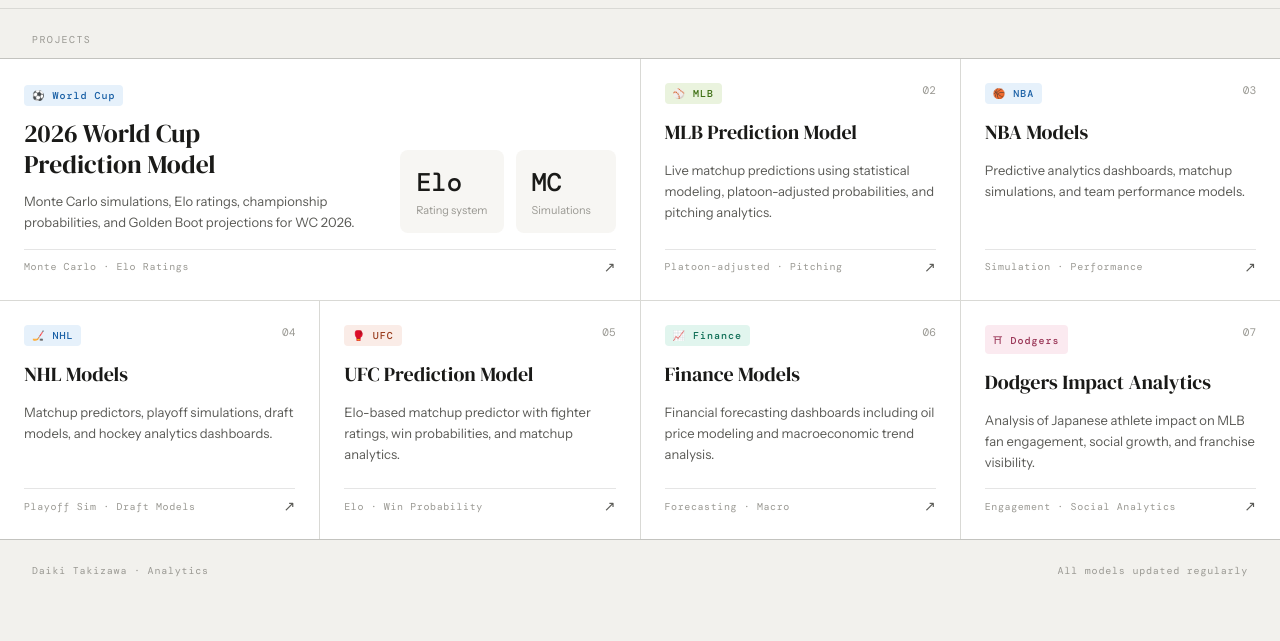
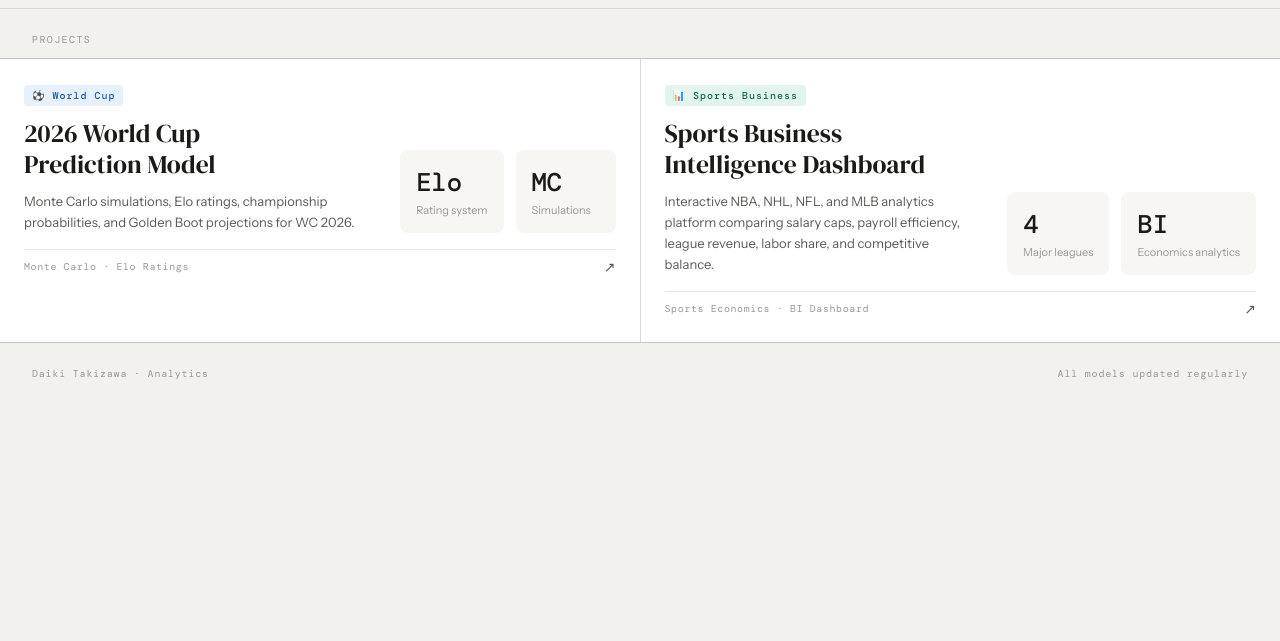
Before and after one commit to takizawadaiki/takizawadaiki.github.io, a plain HTML site: page index.html in a window 1280 px wide. Shown: the part 219-860 px from the top of the page. After the commit the page ends 800 px from the top, so only its background shows below. Drawn offline with nearby package versions, Linux system fonts and the light colour scheme.

Commit message:
Update index.html

```diff
--- a/index.html
+++ b/index.html
@@ -7,6 +7,7 @@
   <link rel="preconnect" href="https://fonts.googleapis.com" />
   <link rel="preconnect" href="https://fonts.gstatic.com" crossorigin />
   <link href="https://fonts.googleapis.com/css2?family=DM+Serif+Display:ital@0;1&family=DM+Mono:wght@400;500&family=Instrument+Sans:wght@400;500;600&display=swap" rel="stylesheet" />
+
   <style>
     *, *::before, *::after { box-sizing: border-box; margin: 0; padding: 0; }
 
@@ -41,7 +42,6 @@
 
     .site { padding-bottom: 4rem; }
 
-    /* Hero */
     .hero {
       padding: 3rem 2rem 2rem;
       border-bottom: 0.5px solid var(--border);
@@ -99,7 +99,8 @@
     }
 
     .live-dot {
-      width: 6px; height: 6px;
+      width: 6px;
+      height: 6px;
       border-radius: 50%;
       background: #3B6D11;
       animation: pulse 1.8s ease-in-out infinite;
@@ -116,7 +117,6 @@
       color: var(--text-tertiary);
     }
 
-    /* Section label */
     .section-label {
       font-family: 'DM Mono', monospace;
       font-size: 10px;
@@ -126,7 +126,6 @@
       padding: 1.5rem 2rem 0.75rem;
     }
 
-    /* Grid */
     .grid {
       display: grid;
       grid-template-columns: repeat(auto-fit, minmax(280px, 1fr));
@@ -136,7 +135,6 @@
       border-bottom: 0.5px solid var(--border);
     }
 
-    /* Cards */
     .card {
       background: var(--bg-primary);
       padding: 1.5rem;
@@ -160,7 +158,6 @@
       .card-featured { grid-column: span 1; }
     }
 
-    /* Tags */
     .card-tag {
       display: inline-flex;
       align-items: center;
@@ -179,14 +176,6 @@
     .tag-combat  { background: #FAECE7; color: #993C1D; }
     .tag-baseball{ background: #EAF3DE; color: #3B6D11; }
     .tag-culture { background: #FBEAF0; color: #993556; }
-
-    @media (prefers-color-scheme: dark) {
-      .tag-sports  { background: #0c2d4a; color: #85B7EB; }
-      .tag-finance { background: #08302a; color: #5DCAA5; }
-      .tag-combat  { background: #3d1a0a; color: #F0997B; }
-      .tag-baseball{ background: #1c3208; color: #97C459; }
-      .tag-culture { background: #3a1220; color: #ED93B1; }
-    }
 
     .card-num {
       font-family: 'DM Mono', monospace;
@@ -231,18 +220,18 @@
     .card-arrow {
       font-size: 14px;
       color: var(--text-secondary);
-      transition: transform 0.2s ease;
-      display: inline-block;
     }
 
-    /* Featured card internals */
     .featured-inner {
       display: flex;
       gap: 2rem;
       flex-wrap: wrap;
     }
 
-    .featured-text { flex: 1; min-width: 200px; }
+    .featured-text {
+      flex: 1;
+      min-width: 200px;
+    }
 
     .featured-stat {
       display: flex;
@@ -258,7 +247,6 @@
       font-family: 'DM Mono', monospace;
       font-size: 1.6rem;
       font-weight: 500;
-      color: var(--text-primary);
     }
 
     .stat-label {
@@ -273,7 +261,6 @@
       align-self: flex-end;
     }
 
-    /* Footer */
     .footer-bar {
       display: flex;
       justify-content: space-between;
@@ -291,20 +278,24 @@
     }
   </style>
 </head>
+
 <body>
+
 <div class="site">
 
 <header class="hero">
   <div class="hero-left">
-        <p class="hero-eyebrow">Predictive Analytics &amp; Modeling</p>
+    <p class="hero-eyebrow">Predictive Analytics & Modeling</p>
     <h1 class="hero-name">Daiki Takizawa<br><em>Analytics</em></h1>
   </div>
+
   <div class="hero-right">
     <span class="live-badge">
       <span class="live-dot"></span>
       Models live
     </span>
-        <span class="hero-count">7 active projects</span>
+
+    <span class="hero-count">8 active projects</span>
   </div>
 </header>
 
@@ -312,94 +303,76 @@
 
 <div class="grid">
 
-      <a class="card card-featured" href="https://takizawadaiki.github.io/world-cup-prediction-model/" target="_blank" rel="noopener">
+<a class="card card-featured" href="https://takizawadaiki.github.io/world-cup-prediction-model/" target="_blank">
   <div class="featured-inner">
     <div class="featured-text">
       <span class="card-tag tag-sports">⚽ World Cup</span>
-            <h2 class="card-title" style="font-size:1.6rem; margin-top:0.75rem;">2026 World Cup<br>Prediction Model</h2>
-            <p class="card-desc" style="margin-top:0.75rem;">Monte Carlo simulations, Elo ratings, championship probabilities, and Golden Boot projections for WC 2026.</p>
+      <h2 class="card-title" style="font-size:1.6rem; margin-top:0.75rem;">
+        2026 World Cup<br>Prediction Model
+      </h2>
+
+      <p class="card-desc" style="margin-top:0.75rem;">
+        Monte Carlo simulations, Elo ratings, championship probabilities,
+        and Golden Boot projections for WC 2026.
+      </p>
     </div>
+
     <div class="stats-row">
       <div class="featured-stat">
         <span class="stat-val">Elo</span>
         <span class="stat-label">Rating system</span>
       </div>
+
       <div class="featured-stat">
         <span class="stat-val">MC</span>
         <span class="stat-label">Simulations</span>
       </div>
     </div>
   </div>
+
   <div class="card-footer">
     <span class="card-method">Monte Carlo · Elo Ratings</span>
     <span class="card-arrow">↗</span>
   </div>
 </a>
 
-      <a class="card" href="https://takizawadaiki.github.io/MLB-Prediction-Model/" target="_blank" rel="noopener">
-        <span class="card-tag tag-baseball">⚾ MLB</span>
-        <span class="card-num">02</span>
-        <h2 class="card-title">MLB Prediction Model</h2>
-        <p class="card-desc">Live matchup predictions using statistical modeling, platoon-adjusted probabilities, and pitching analytics.</p>
+<a class="card card-featured" href="https://takizawadaiki.github.io/Sports-Business/" target="_blank">
+
+  <div class="featured-inner">
+
+    <div class="featured-text">
+      <span class="card-tag tag-finance">📊 Sports Business</span>
+
+      <h2 class="card-title" style="font-size:1.6rem; margin-top:0.75rem;">
+        Sports Business<br>Intelligence Dashboard
+      </h2>
+
+      <p class="card-desc" style="margin-top:0.75rem;">
+        Interactive NBA, NHL, NFL, and MLB analytics platform comparing salary caps,
+        payroll efficiency, league revenue, labor share, and competitive balance.
+      </p>
+    </div>
+
+    <div class="stats-row">
+
+      <div class="featured-stat">
+        <span class="stat-val">4</span>
+        <span class="stat-label">Major leagues</span>
+      </div>
+
+      <div class="featured-stat">
+        <span class="stat-val">BI</span>
+        <span class="stat-label">Economics analytics</span>
+      </div>
+
+    </div>
+  </div>
+
   <div class="card-footer">
-          <span class="card-method">Platoon-adjusted · Pitching</span>
+    <span class="card-method">Sports Economics · BI Dashboard</span>
     <span class="card-arrow">↗</span>
   </div>
-      </a>
 
-      <a class="card" href="https://takizawadaiki.github.io/NBA-Models/" target="_blank" rel="noopener">
-        <span class="card-tag tag-sports">🏀 NBA</span>
-        <span class="card-num">03</span>
-        <h2 class="card-title">NBA Models</h2>
-        <p class="card-desc">Predictive analytics dashboards, matchup simulations, and team performance models.</p>
-        <div class="card-footer">
-          <span class="card-method">Simulation · Performance</span>
-          <span class="card-arrow">↗</span>
-        </div>
-      </a>
-
-      <a class="card" href="https://takizawadaiki.github.io/NHL-Models/" target="_blank" rel="noopener">
-        <span class="card-tag tag-sports">🏒 NHL</span>
-        <span class="card-num">04</span>
-        <h2 class="card-title">NHL Models</h2>
-        <p class="card-desc">Matchup predictors, playoff simulations, draft models, and hockey analytics dashboards.</p>
-        <div class="card-footer">
-          <span class="card-method">Playoff Sim · Draft Models</span>
-          <span class="card-arrow">↗</span>
-        </div>
-      </a>
-
-      <a class="card" href="https://takizawadaiki.github.io/UFC-Prediction-Model/" target="_blank" rel="noopener">
-        <span class="card-tag tag-combat">🥊 UFC</span>
-        <span class="card-num">05</span>
-        <h2 class="card-title">UFC Prediction Model</h2>
-        <p class="card-desc">Elo-based matchup predictor with fighter ratings, win probabilities, and matchup analytics.</p>
-        <div class="card-footer">
-          <span class="card-method">Elo · Win Probability</span>
-          <span class="card-arrow">↗</span>
-        </div>
-      </a>
-
-      <a class="card" href="https://takizawadaiki.github.io/Finance-Models/" target="_blank" rel="noopener">
-        <span class="card-tag tag-finance">📈 Finance</span>
-        <span class="card-num">06</span>
-        <h2 class="card-title">Finance Models</h2>
-        <p class="card-desc">Financial forecasting dashboards including oil price modeling and macroeconomic trend analysis.</p>
-        <div class="card-footer">
-          <span class="card-method">Forecasting · Macro</span>
-          <span class="card-arrow">↗</span>
-        </div>
-      </a>
-
-      <a class="card" href="https://takizawadaiki.github.io/LADODGERS/" target="_blank" rel="noopener">
-        <span class="card-tag tag-culture">⛩ Dodgers</span>
-        <span class="card-num">07</span>
-        <h2 class="card-title">Dodgers Impact Analytics</h2>
-        <p class="card-desc">Analysis of Japanese athlete impact on MLB fan engagement, social growth, and franchise visibility.</p>
-        <div class="card-footer">
-          <span class="card-method">Engagement · Social Analytics</span>
-          <span class="card-arrow">↗</span>
-        </div>
 </a>
 
 </div>
@@ -410,5 +383,6 @@
 </div>
 
 </div>
+
 </body>
 </html>
```
Lines whose indentation alone changed are shown as unchanged.
